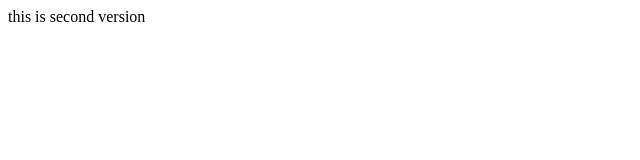
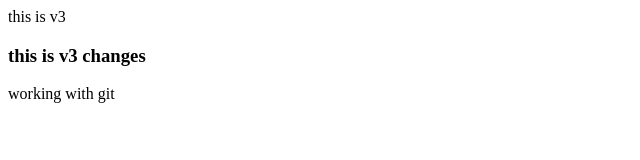
Before and after one commit to bhupendra48888/myrepo, a plain HTML site: page index.html in a window 1280 px wide. Shown: the whole page, without its empty margins (0-640 px from the left). Drawn offline with Linux system fonts and the light colour scheme.

Commit message:
v3 changes

```diff
--- a/index.html
+++ b/index.html
@@ -6,6 +6,8 @@
   <title>Document</title>
 </head>
 <body>
-  this is second version
+  this is v3
+  <h3>this is v3 changes</h3>
+  <span>working with git</span>
 </body>
 </html>
```
